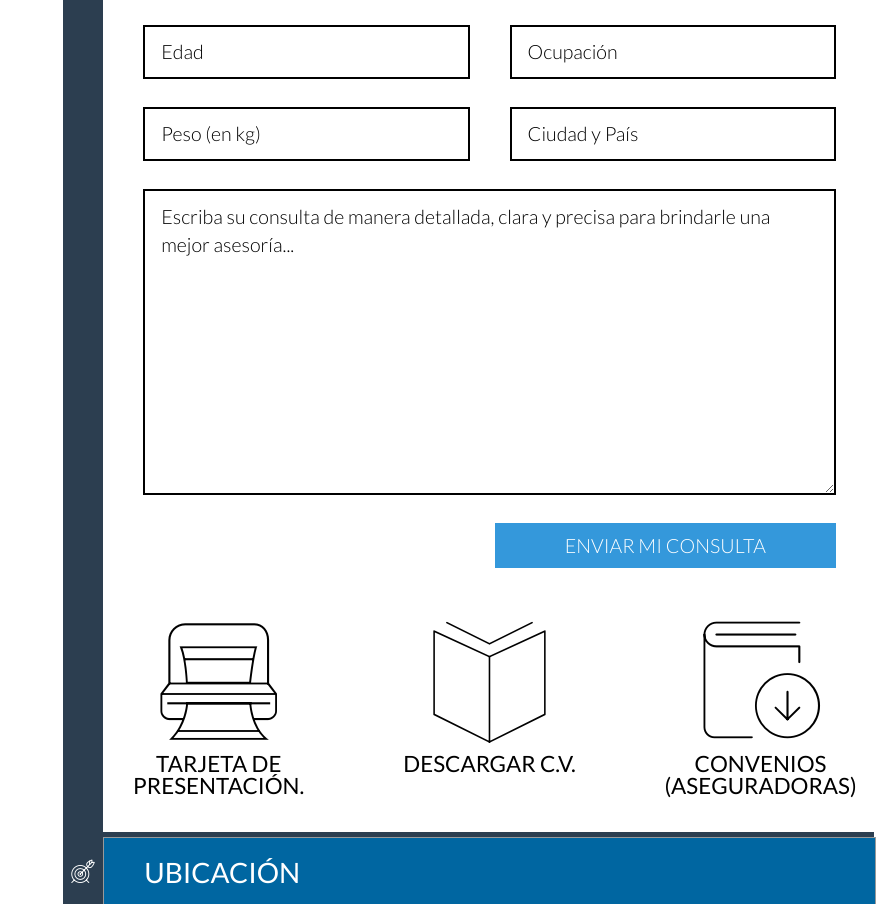
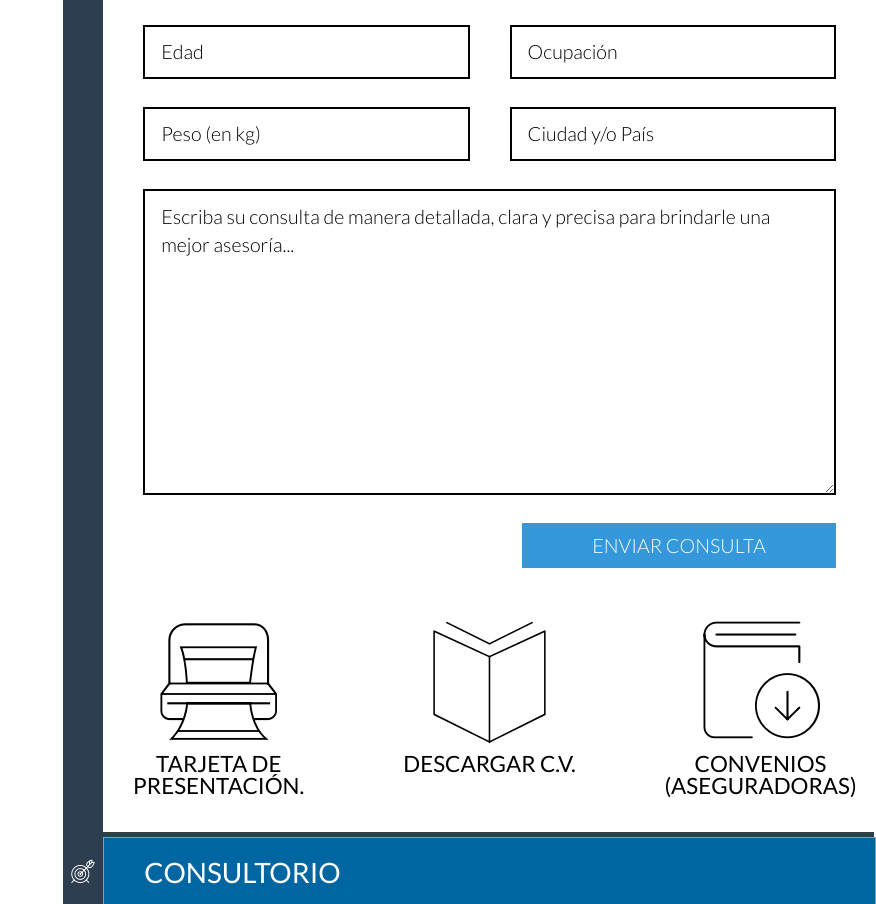
Before and after one commit to vazeri/ortovic, a plain HTML site: page index.html in a window 1280 px wide. Shown: the part 3880-4784 px from the top of the page, without its empty margins (404-1280 px from the left). Drawn offline with Linux system fonts and the light colour scheme; grey boxes are pictures that could not be loaded.

Commit message:
quick fix

```diff
--- a/index.html
+++ b/index.html
@@ -356,7 +356,7 @@
               </div>
             </div>
 
-			<div class="row">
+	<div class="row">
               <div class="col-lg-2 col-md-3">
                 <img class="img-circle img-center" src="img/recommend/2.jpg" alt="2"/>
               </div>
@@ -440,7 +440,7 @@
 
                     <div class="col-lg-6 col-md-6 form-group">
                         <label for="text" class="sr-only">Durango</label>
-                        <input type="text" class="form-control" name="Ciudad/Pais" id="pais" placeholder="Ciudad y País" required>
+                        <input type="text" class="form-control" name="Ciudad/Pais" id="pais" placeholder="Ciudad y/o País" required>
                     </div>
 
 
@@ -451,7 +451,7 @@
 
 
                     <div class="col-lg-12">
-                        <input class="btn btn-primary pull-right" type="submit" value="Enviar MI Consulta">
+                        <input class="btn btn-primary pull-right" type="submit" value="Enviar Consulta">
                     </div>
                 </form>
           </div>
@@ -471,7 +471,7 @@
         <section class="full-width" id="    ">
         	<a class="navi-link center scroll" href="#social" id="12"><i class="icon-target"></i></a>
 				<div class="color-heading">
-					<h2>Ubicación</h2>
+					<h2>Consultorio</h2>
 				</div>
 
             <div class="social-links group">
```
